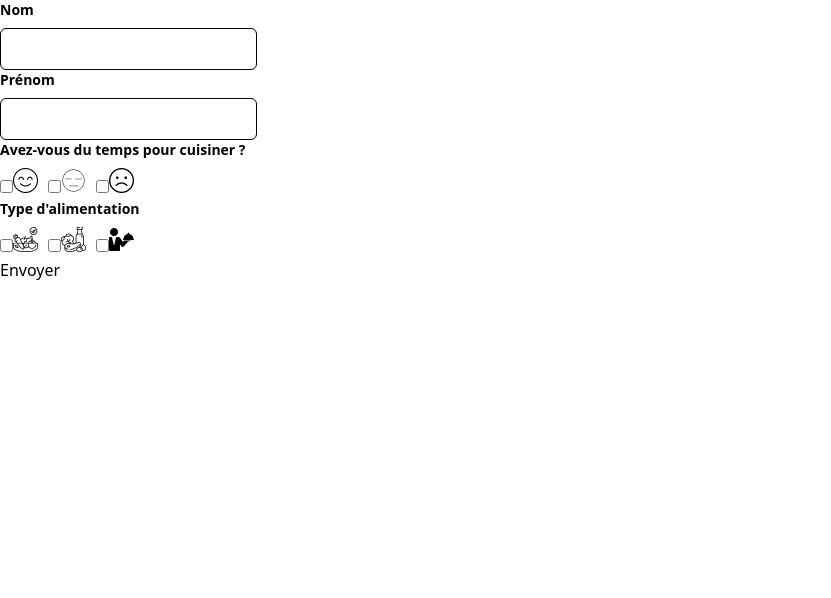
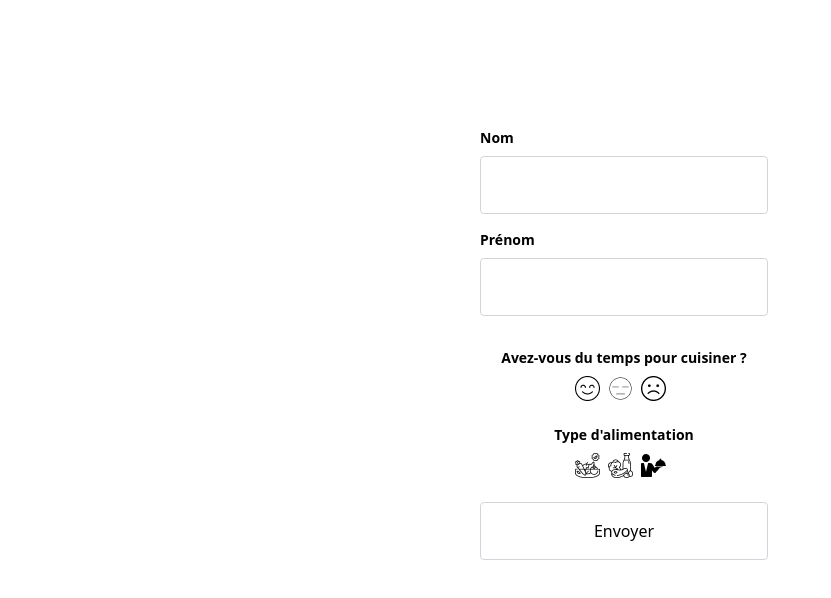
Before and after one commit to AdamOuali/Easeat, a React (Vite) app in the folder packages/client-easeat/: page /TestProfile in a window 1280 px wide. Shown: the top 598 px of the page, without its empty margins (0-831 px from the left). Built offline with nearby package versions, Linux system fonts and the light colour scheme.

Commit message:
Test new push Elise + modif css page AddProfile

```diff
--- a/packages/client-easeat/src/components/AddProfile/AddProfile.css
+++ b/packages/client-easeat/src/components/AddProfile/AddProfile.css
@@ -1,8 +1,63 @@
-label {
-    display: inline-block;
-    margin-right: 10px;
+  label {
+    display: block;
+    margin-bottom: 0.5rem;
+    font-weight: 500;
+    text-align: left;
   }
 
-  input[type="checkbox"] {
-    display: inline-block;
+  #lastName,
+  #firstName,
+  button {
+    width: 100%;
+    padding: 1rem;
+    font-size: 1rem;
+    border-radius: 0.25rem;
+    border: 1px solid #d1d5db;
+    margin-bottom: 1rem;
   }
+
+  form {
+    width: 90%;
+    max-width: 600px;
+    text-align: center;
+    margin: auto;
+    margin-left: 150%;
+    margin-top: 8rem;
+  }
+
+  legend {
+    font-weight: 500;
+    margin-bottom: 1rem;
+    text-align: center;
+    margin-top: 1rem;
+  }
+
+ /* checkbox */
+ input[type="checkbox"] {
+  display: none;
+}
+
+input[type="checkbox"] + label {
+  display: inline-block;
+  vertical-align: middle;
+  margin-right: 0.5rem;
+  cursor: pointer;
+}
+
+input[type="checkbox"] + img {
+  max-width: 100%;
+  height: auto;
+}
+
+input[type="checkbox"]:checked {
+  border-color: #60a5fa;
+}
+
+input[type="checkbox"]:checked + label:before {
+  content: "✓";
+  display: inline-block;
+  margin-right: 0.5rem;
+  font-size: 1.2rem;
+  vertical-align: middle;
+  color: #60a5fa;
+}
--- a/packages/client-easeat/src/components/AddProfile/AddProfile.jsx
+++ b/packages/client-easeat/src/components/AddProfile/AddProfile.jsx
@@ -8,6 +8,7 @@ import Vegetables from '../../assets/vegetables.png'
 import { NavLink } from 'react-router-dom'
 import '../../components/AddProfile/AddProfile.css';
 import '../../index.css'
+import SideBar from '../../components/Sidebar/Sidebar.jsx';
 
 function profileForm() {
   const [lastName, setLastName] = useState("");
@@ -39,7 +40,7 @@ function profileForm() {
         </div>
         <div>
           <label className="block text-gray-700 text-sm font-bold mb-2" htmlFor="firstName">Prénom </label>
-        <input className="px-3 py-2 border border-gray-800 rounded-md focus:border-indigo-500" type="text" id="firstname" value={firstName} onChange={(event) => setFirstName(event.target.value)} />
+          <input className="px-3 py-2 border border-gray-800 rounded-md focus:border-indigo-500" type="text" id="firstName" value={firstName} onChange={(event) => setFirstName(event.target.value)} />
         </div>
 
         {/* Temps pour cuisiner */}
@@ -76,7 +77,7 @@ function profileForm() {
           </label>
         </div>
 
-      <button type="submit">Envoyer</button>
+        <button className="mt-4" type="submit">Envoyer</button>
       </form>
   );
 }
```
Lines whose indentation alone changed are shown as unchanged.
